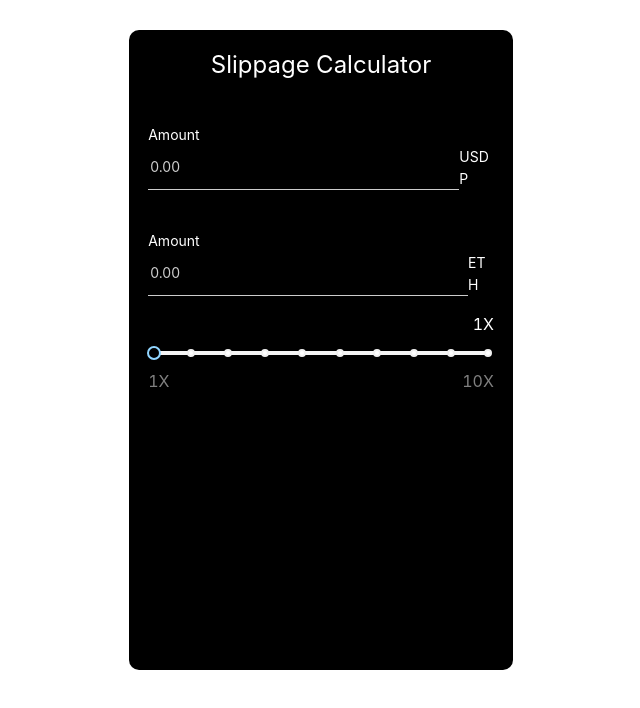
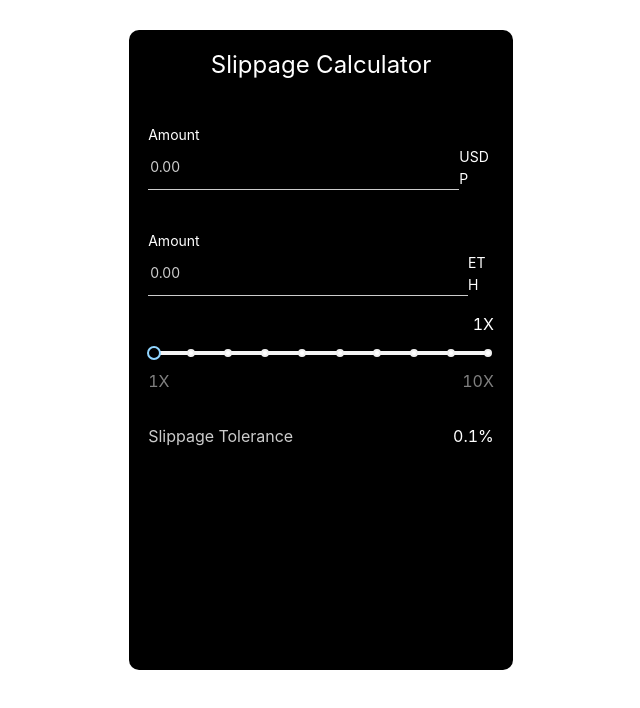
Before and after one commit to Sam44323/slippage_calculator, a React (Create React App) app: page / in a window 1280 px wide. Shown: the top 708 px of the page, without its empty margins (319-959 px from the left). Built offline with nearby package versions, Linux system fonts and the light colour scheme.

Commit message:
add: added option for slippage_tolerance value

```diff
--- a/src/App.module.scss
+++ b/src/App.module.scss
@@ -11,5 +11,14 @@
       width: 90%;
       margin: 0 auto;
     }
+    .slippageToleranceValue{
+      .headerContainer{
+        display: flex;
+        justify-content: space-between;
+        width: 90%;
+        margin: 0 auto;
+        margin-top: 30px;
+      }
+    }
   }
 }
--- a/src/App.tsx
+++ b/src/App.tsx
@@ -103,6 +103,26 @@ const App: React.FC = () => {
             </Typography>
           </div>
         </div>
+        <div className={styles.slippageToleranceValue}>
+          <section className={styles.headerContainer}>
+            <Typography
+              style={{
+                color: "#ccc",
+                fontSize: "1rem",
+              }}
+            >
+              Slippage Tolerance
+            </Typography>
+            <Typography
+              style={{
+                color: "white",
+                fontSize: "1rem",
+              }}
+            >
+              {slippage}%
+            </Typography>
+          </section>
+        </div>
       </section>
     </div>
   );
```
